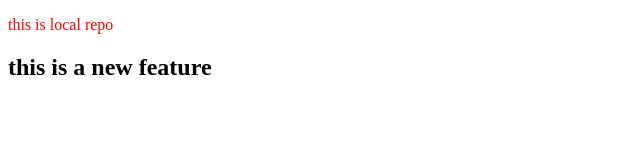
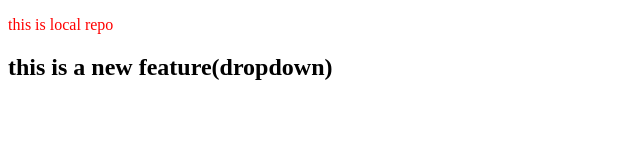
Before and after one commit to Nabin402/localrepo, a plain HTML site: page index.html in a window 1280 px wide. Shown: the whole page, without its empty margins (0-640 px from the left). Drawn offline with Linux system fonts and the light colour scheme.

Commit message:
in feature one something is added

```diff
--- a/index.html
+++ b/index.html
@@ -8,7 +8,7 @@
 </head>
 <body>
     <p>this is local repo</p>
-    <h2>this is  a new feature</h2>
+    <h2>this is  a new feature(dropdown)</h2>
 
 </body>
 </html>
```
